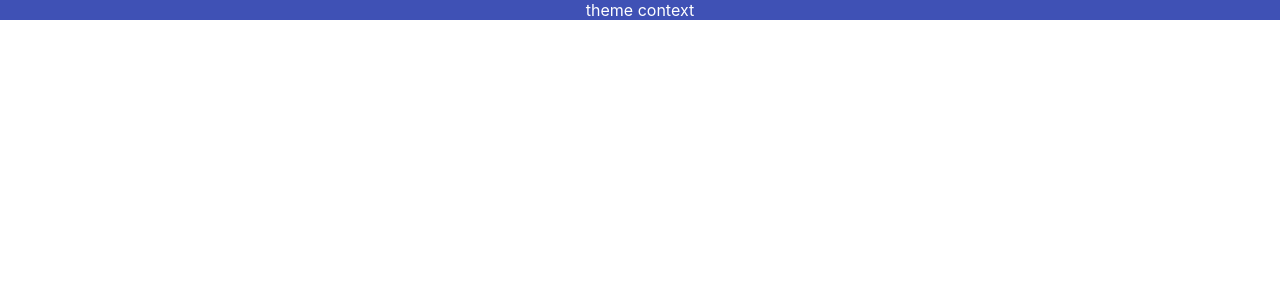
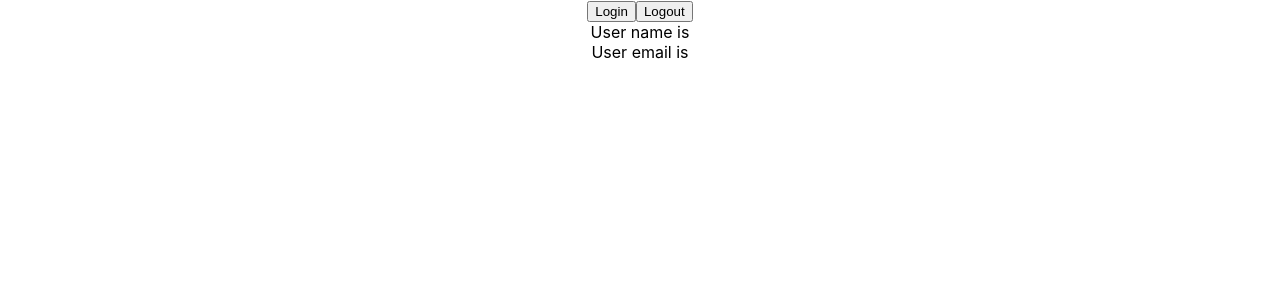
Before and after one commit to hcsoylu/react-with-ts, a React (Create React App) app: page / in a window 1280 px wide. Shown: the top 300 px of the page. Built offline with nearby package versions, Linux system fonts and the light colour scheme.

Commit message:
useContext future value

```diff
--- a/src/App.tsx
+++ b/src/App.tsx
@@ -1,13 +1,13 @@
 import "./App.css";
-import Box from "./components/context/Box";
-import { ThemeContextProvider } from "./components/context/ThemeContext";
+import { UserContextProvider } from "./components/context/UserContext";
+import User from "./components/context/User";
 
 function App() {
   return (
     <div className="App">
-      <ThemeContextProvider>
-        <Box />
-      </ThemeContextProvider>
+      <UserContextProvider>
+        <User />
+      </UserContextProvider>
     </div>
   );
 }
--- /dev/null
+++ b/src/components/context/User.tsx
@@ -0,0 +1,30 @@
+import React from "react";
+
+import { useContext } from "react";
+import { UserContext } from "./UserContext";
+
+const User = () => {
+  const userContext = useContext(UserContext);
+
+  const handleLogin = () => {
+    userContext.setUser({
+      name: "can",
+      email: "wow@gmail.com",
+    });
+  };
+
+  const handleLogout = () => {
+    userContext.setUser(null);
+  };
+
+  return (
+    <div>
+      <button onClick={handleLogin}>Login</button>
+      <button onClick={handleLogout}>Logout</button>
+      <div>User name is {userContext.user?.name}</div>
+      <div>User email is {userContext.user?.email}</div>
+    </div>
+  );
+};
+
+export default User;
--- /dev/null
+++ b/src/components/context/UserContext.tsx
@@ -0,0 +1,27 @@
+import { createContext, useState } from "react";
+
+export type AuthUser = {
+  name: string;
+  email: string;
+};
+
+type UserContextProviderProps = {
+  children: React.ReactNode;
+};
+
+type UserContextType = {
+  user: AuthUser | null;
+  setUser: React.Dispatch<React.SetStateAction<AuthUser | null>>;
+};
+
+export const UserContext = createContext({} as UserContextType);
+
+export const UserContextProvider = ({ children }: UserContextProviderProps) => {
+  const [user, setUser] = useState<AuthUser | null>(null);
+
+  return (
+    <UserContext.Provider value={{ user, setUser }}>
+      {children}
+    </UserContext.Provider>
+  );
+};
```
